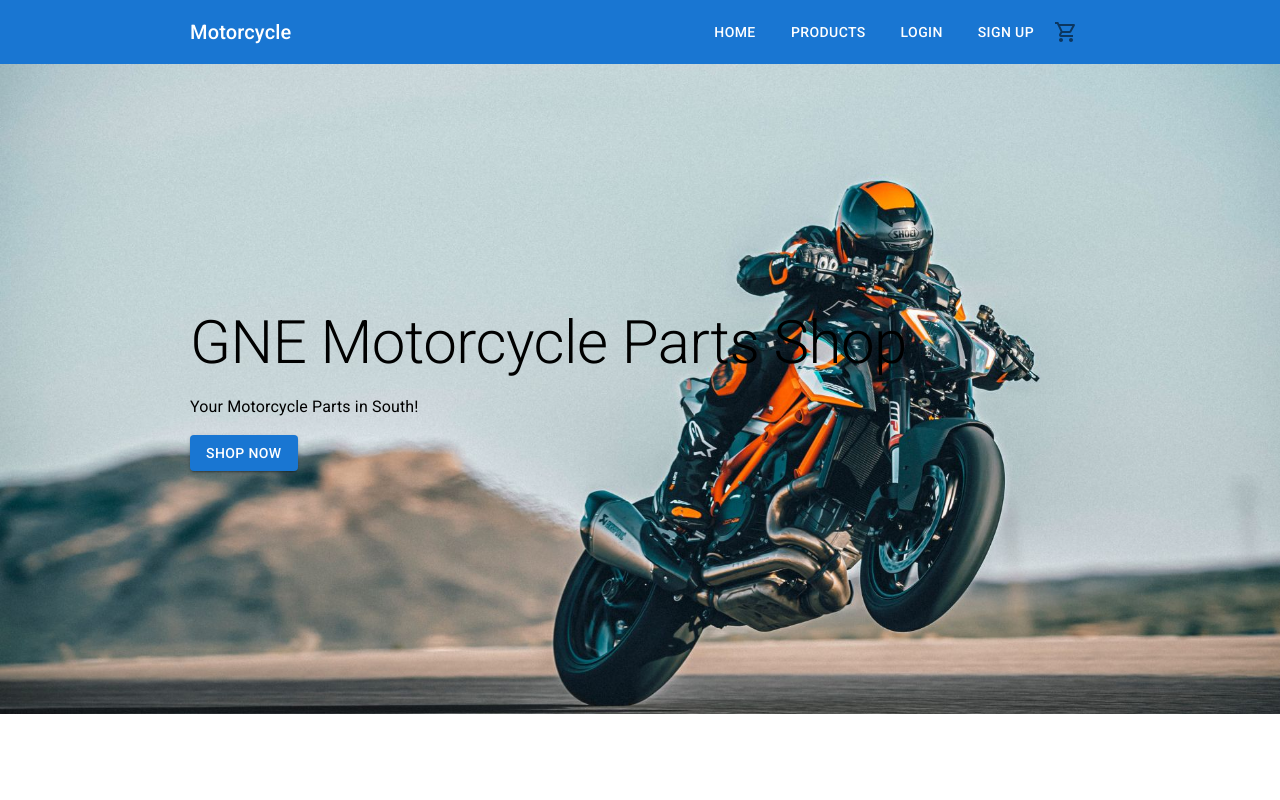
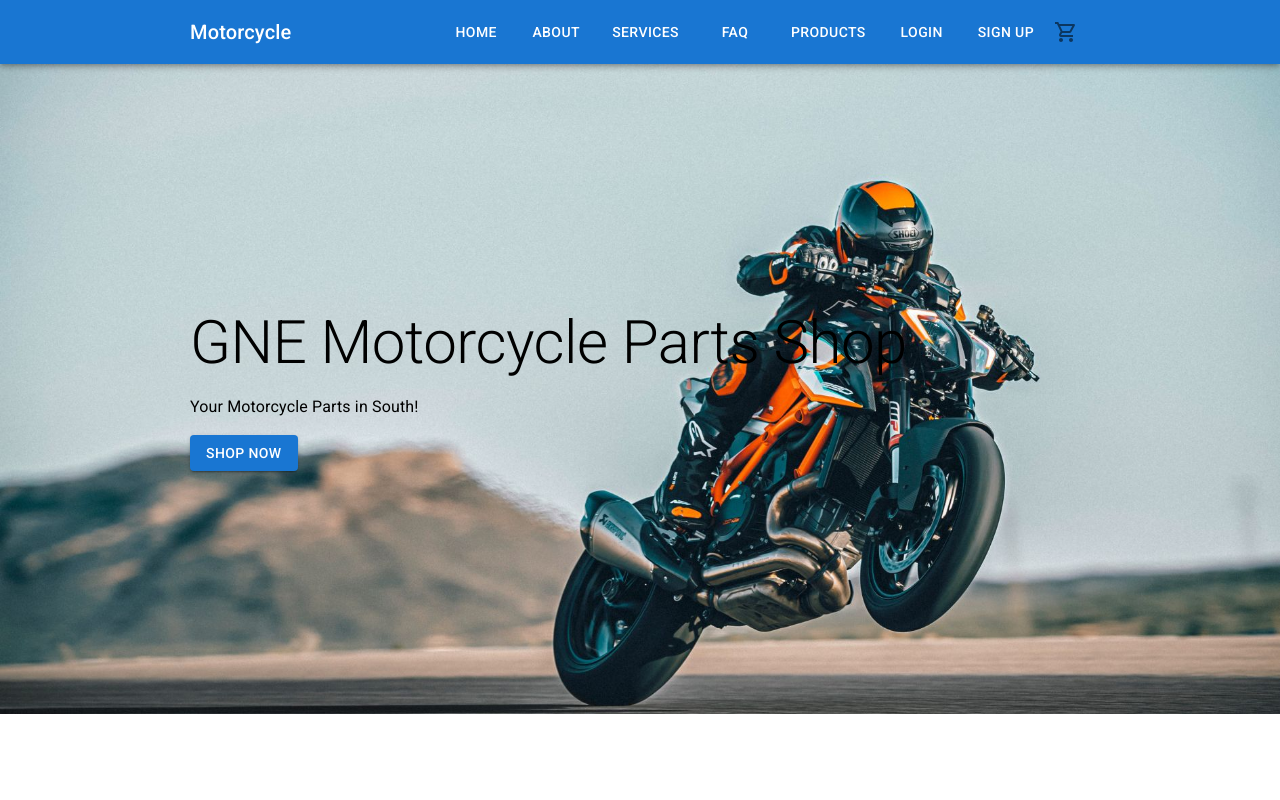
Before and after one commit to khaizter/motorcycle-ecommerce, a React (Create React App) app: page / in a window 1280 px wide. Shown: the top 800 px of the page. Built offline with nearby package versions, Linux system fonts and the light colour scheme.

Commit message:
added about, services, faq in navigation

```diff
--- a/package.json
+++ b/package.json
@@ -15,12 +15,14 @@
     "@types/node": "^16.7.13",
     "@types/react": "^18.0.0",
     "@types/react-dom": "^18.0.0",
+    "@types/react-router-hash-link": "^2.4.5",
     "axios": "^0.27.2",
     "formik": "^2.2.9",
     "formik-mui": "^5.0.0-alpha.0",
     "react": "^18.2.0",
     "react-dom": "^18.2.0",
     "react-router-dom": "6",
+    "react-router-hash-link": "^2.4.3",
     "react-scripts": "5.0.1",
     "typescript": "^4.4.2",
     "web-vitals": "^2.1.0",
--- a/src/common/navigation/index.tsx
+++ b/src/common/navigation/index.tsx
@@ -9,9 +9,12 @@ import { AuthContext } from 'src/context/auth-context';
 const navigations: Array<NavigationItem> = [
   {
     label: 'Home',
-    path: '/',
+    path: '/#hero',
     case: 'always'
   },
+  { label: 'About', path: '/#about', case: 'always' },
+  { label: 'Services', path: '/#services', case: 'always' },
+  { label: 'FAQ', path: '/#faq', case: 'always' },
   {
     label: 'Products',
     path: '/products',
--- a/src/common/navigation/navigation-bar/index.tsx
+++ b/src/common/navigation/navigation-bar/index.tsx
@@ -12,7 +12,8 @@ import Stack from '@mui/material/Stack';
 import Avatar from '@mui/material/Avatar';
 
 // Routing
-import { Link as RouterLink, useNavigate } from 'react-router-dom';
+import { useNavigate } from 'react-router-dom';
+import { HashLink } from 'react-router-hash-link';
 
 // Context
 import { CartContext } from 'src/context/cart-context';
@@ -40,7 +41,7 @@ const NavigationBar: React.FC<propType> = props => {
   };
 
   return (
-    <AppBar position='static'>
+    <AppBar position='sticky'>
       <Toolbar disableGutters sx={{ flexGrow: 1, maxWidth: 'var(--horizontal-wrapper)', width: '100%', mx: 'auto' }}>
         <IconButton
           size='large'
@@ -56,7 +57,7 @@ const NavigationBar: React.FC<propType> = props => {
         <Stack direction='row' spacing={2} sx={{ display: { xs: 'none', md: 'flex' } }}>
           {props.navigations.map((navigation, index) => {
             return (
-              <Button key={index} component={RouterLink} color='inherit' to={navigation.path}>
+              <Button key={index} component={HashLink} color='inherit' to={navigation.path}>
                 {navigation.label}
               </Button>
             );
--- a/src/common/navigation/navigation-menu/index.tsx
+++ b/src/common/navigation/navigation-menu/index.tsx
@@ -4,11 +4,10 @@ import Drawer from '@mui/material/Drawer';
 import { Box, List, ListItem, ListItemButton, ListItemText } from '@mui/material';
 
 // Routing
-import { Link as RouterLink } from 'react-router-dom';
+import { HashLink } from 'react-router-hash-link';
 
 // Types
 import { NavigationItem } from 'src/common/navigation/model';
-
 interface propType {
   open: boolean;
   onClose: () => void;
@@ -23,7 +22,7 @@ const NavigationMenu: React.FC<propType> = props => {
           {props.navigations.map((navigation, index) => {
             return (
               <ListItem key={index}>
-                <ListItemButton component={RouterLink} to={navigation.path} onClick={props.onClose}>
+                <ListItemButton component={HashLink} to={navigation.path} onClick={props.onClose}>
                   <ListItemText primary={navigation.label} />
                 </ListItemButton>
               </ListItem>
--- a/src/global.css
+++ b/src/global.css
@@ -5,6 +5,7 @@
 
 html {
   box-sizing: border-box;
+  scroll-behavior: smooth;
 }
 
 *,
--- a/src/pages/home/about/index.tsx
+++ b/src/pages/home/about/index.tsx
@@ -3,7 +3,7 @@ import React from 'react';
 
 const About = () => {
   return (
-    <Box sx={{ background: '#FFFFFF', py: '6rem' }}>
+    <Box id='about' sx={{ background: '#FFFFFF', py: '6rem' }}>
       <Stack
         sx={{
           width: { xs: '95%', sm: '90%', md: '100%', lg: '100%', xl: '100%' },
--- a/src/pages/home/faq/index.tsx
+++ b/src/pages/home/faq/index.tsx
@@ -5,7 +5,7 @@ import { Stack } from '@mui/system';
 
 const Faq = () => {
   return (
-    <Box sx={{ background: '#FFFFFF', py: '6rem' }}>
+    <Box id='faq' sx={{ background: '#FFFFFF', py: '6rem' }}>
       <Typography variant='h2' component='h1' sx={{ textAlign: 'center' }}>
         Frequently Asked Questions (FAQ)
       </Typography>
--- a/src/pages/home/hero/index.tsx
+++ b/src/pages/home/hero/index.tsx
@@ -7,6 +7,7 @@ import { Link as RouterLink } from 'react-router-dom';
 const Hero = () => {
   return (
     <Box
+      id='hero'
       sx={{
         background: "url('/assets/images/hero-bg.jpg')",
         minHeight: '650px',
--- a/src/pages/home/services/index.tsx
+++ b/src/pages/home/services/index.tsx
@@ -21,7 +21,7 @@ const CONTENT = [
 
 const Services = () => {
   return (
-    <Box sx={{ background: 'var(--primary-color)', py: '6rem' }}>
+    <Box id='services' sx={{ background: 'var(--primary-color)', py: '6rem' }}>
       <Typography variant='h2' component='h1' sx={{ color: '#FFFFFF', textAlign: 'center' }}>
         Services
       </Typography>
```
Also changed, not shown: 1 other file (tests, documents, lock files or other folders).
